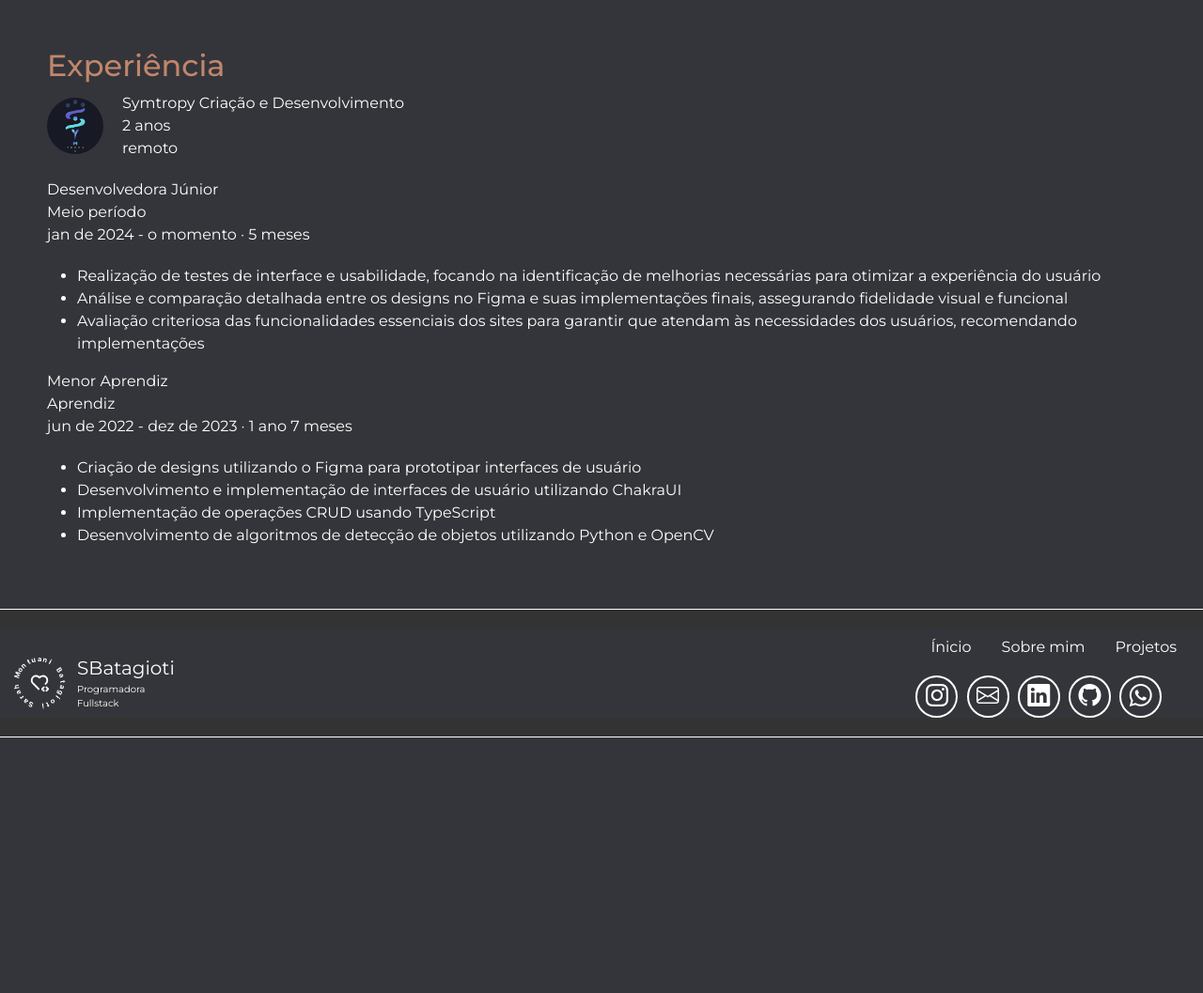
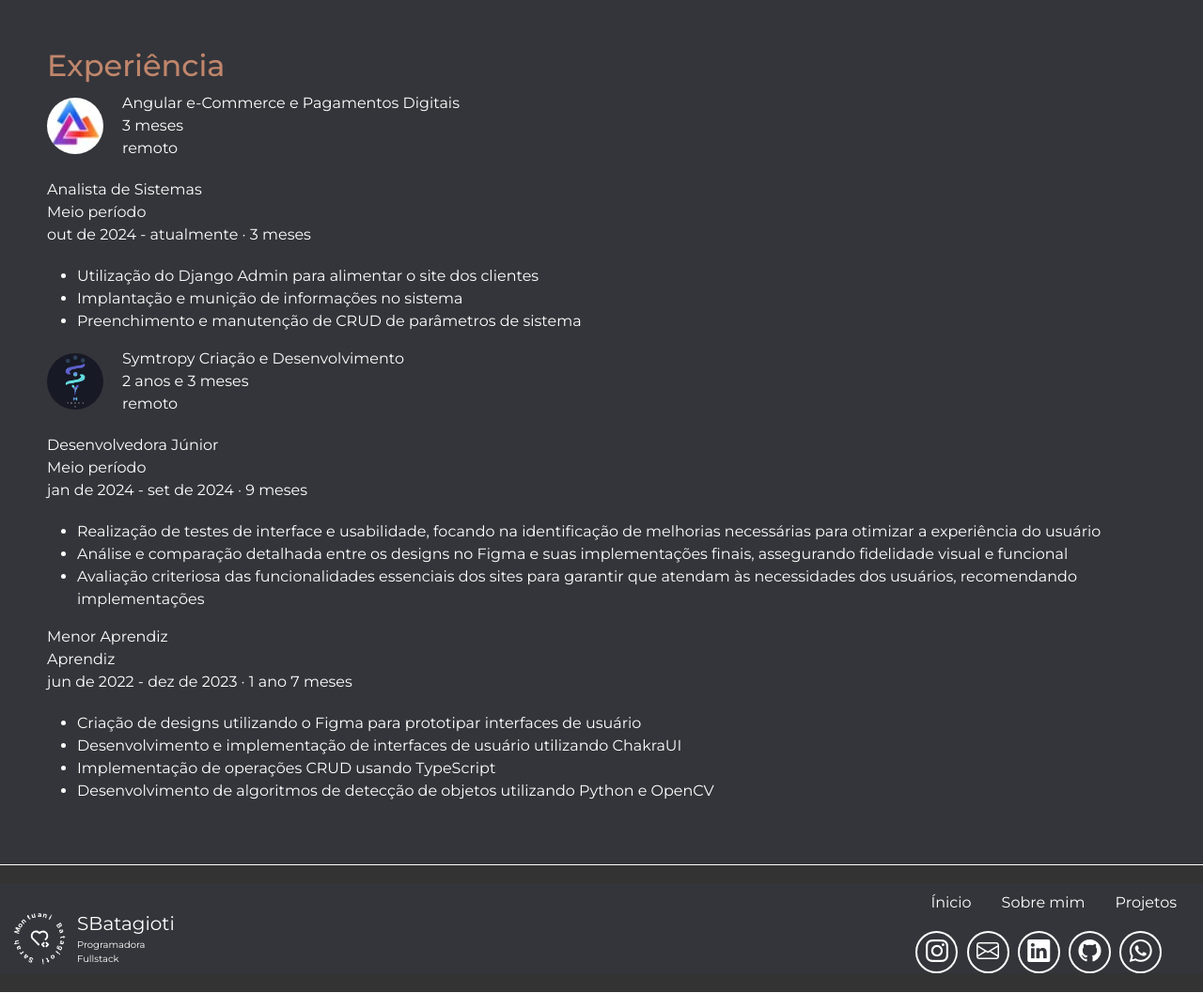
Before and after one commit to SarahBatagioti/portfolio_digital, a Flask app: page /sobreMim in a window 1280 px wide. Shown: the part 415-1472 px from the top of the page at 94% size. Before the commit the page ends 1200 px from the top, so only its background shows below. Run offline with Flask 3, Linux system fonts and the light colour scheme.

Commit message:
Atualização experiência

```diff
--- a/api/templates/sobreMim.html
+++ b/api/templates/sobreMim.html
@@ -26,11 +26,33 @@
 
 <div class="square">
     <h2>Experiência</h2>
+
+    <div class="logo">
+        <img src="../static/img/ang.png" alt="Angular Logo" height="60">
+        <div class="text">
+            <p>Angular e-Commerce e Pagamentos Digitais</p>
+            <p>3 meses </p>
+            <p>remoto</p>
+        </div>
+    </div>
+    <div class="job">
+        <div class="text">
+            <p>Analista de Sistemas</p>
+            <p>Meio período</p>
+            <p>out de 2024 - atualmente · 3 meses</p>
+        </div>
+    </div>
+    <ul>
+        <li>Utilização do Django Admin para alimentar o site dos clientes</li>
+        <li>Implantação e munição de informações no sistema</li>
+        <li>Preenchimento e manutenção de CRUD de parâmetros de sistema</li>
+    </ul>
+
     <div class="logo">
         <img src="../static/img/logoSymtropy.jpg" alt="Symtropy Logo" height="60">
         <div class="text">
             <p>Symtropy Criação e Desenvolvimento</p>
-            <p>2 anos</p>
+            <p>2 anos e 3 meses </p>
             <p>remoto</p>
         </div>
     </div>
@@ -38,7 +60,7 @@
         <div class="text">
             <p>Desenvolvedora Júnior</p>
             <p>Meio período</p>
-            <p>jan de 2024 - o momento · 5 meses</p>
+            <p>jan de 2024 - set de 2024 · 9 meses</p>
         </div>
     </div>
     <ul>
```
Also changed, not shown: api/static/img/ang.png (added).
